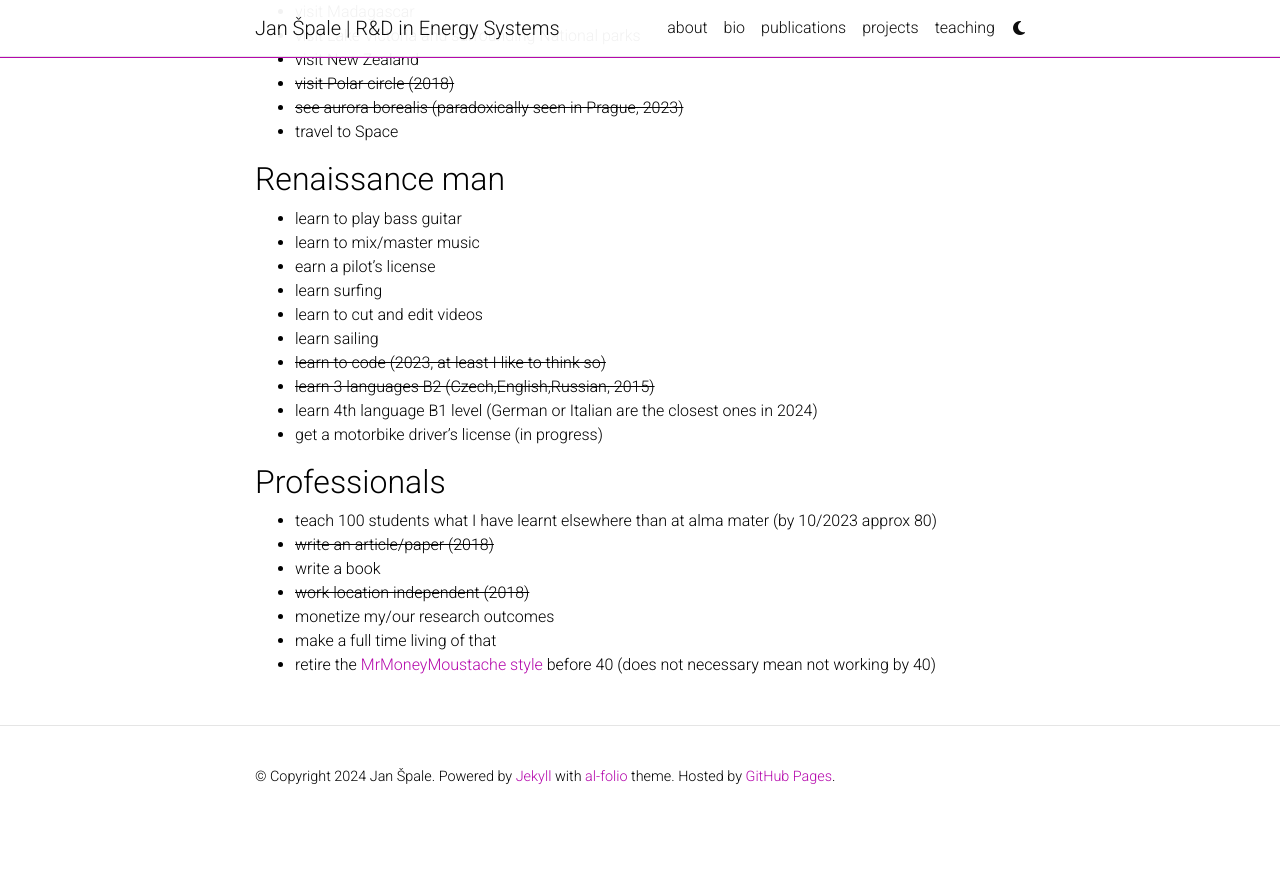
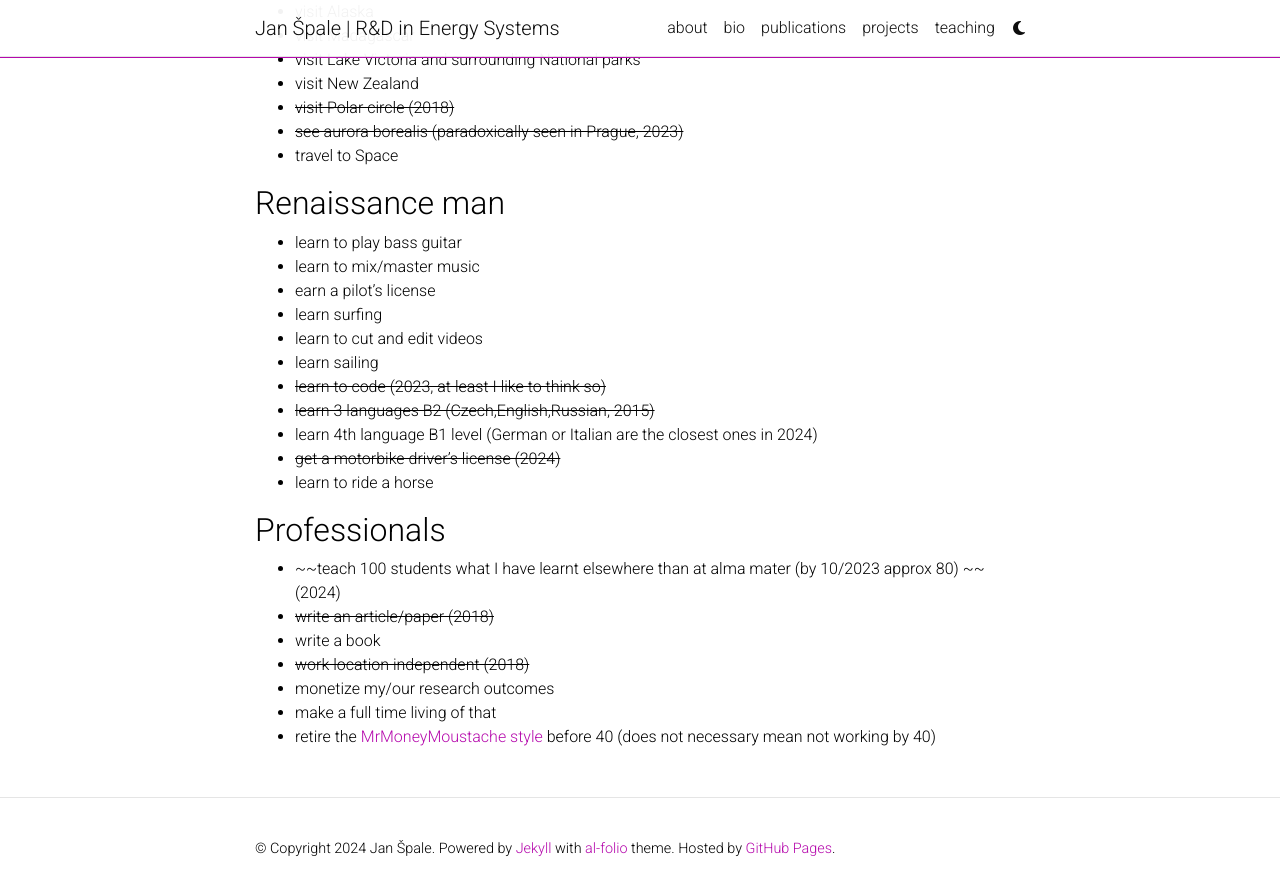
Before and after one commit to janspale/janspale.github.io, a Jekyll site: the page built from _projects/6_project.md, in a window 1280 px wide and 900 px high, scrolled down 1838 px. Shown: the top 895 px of the window. Built offline with Jekyll 4.4.1, drawn with Linux system fonts in a browser that asks for light colours; comment, search, counter and statistics services are not loaded; a style sheet for code colours, icons or effects is not loaded; before the commit the page ends 2666 px from its top, so only the background shows below that; some of the changed text lies outside the part shown.

Commit message:
modified:   _projects/6_project.md

```diff
--- a/_projects/6_project.md
+++ b/_projects/6_project.md
@@ -25,9 +25,10 @@
 * ~~get married to a loved soulmate (cringe, ikr) (2023)~~
 * raise (a) child(ren)
 * ~~live abroad for 1/2 year (2017)~~
-* own my dream car
+* build a house
+* own my dream car (sort of 2024)
 * ~~live abroad for 1 year (2023)~~
-* live so well-off I could afford all the camera lenses and bikes I want
+* live so well-off I could afford all the camera lenses and (motor)bikes I want
 
 ## Fitness & Health
 
@@ -89,11 +90,12 @@
 * ~~learn to code (2023, at least I like to think so)~~
 * ~~learn 3 languages B2 (Czech,English,Russian, 2015)~~
 * learn 4th language B1 level (German or Italian are the closest ones in 2024)
-* get a motorbike driver's license (in progress)
+* ~~get a motorbike driver's license (2024)~~
+* learn to ride a horse
 
 ## Professionals
 
-* teach 100 students what I have learnt elsewhere than at alma mater (by 10/2023 approx 80)
+* ~~teach 100 students what I have learnt elsewhere than at alma mater (by 10/2023 approx 80) ~~ (2024)
 * ~~write an article/paper (2018)~~
 * write a book
 * ~~work location independent (2018)~~
```
